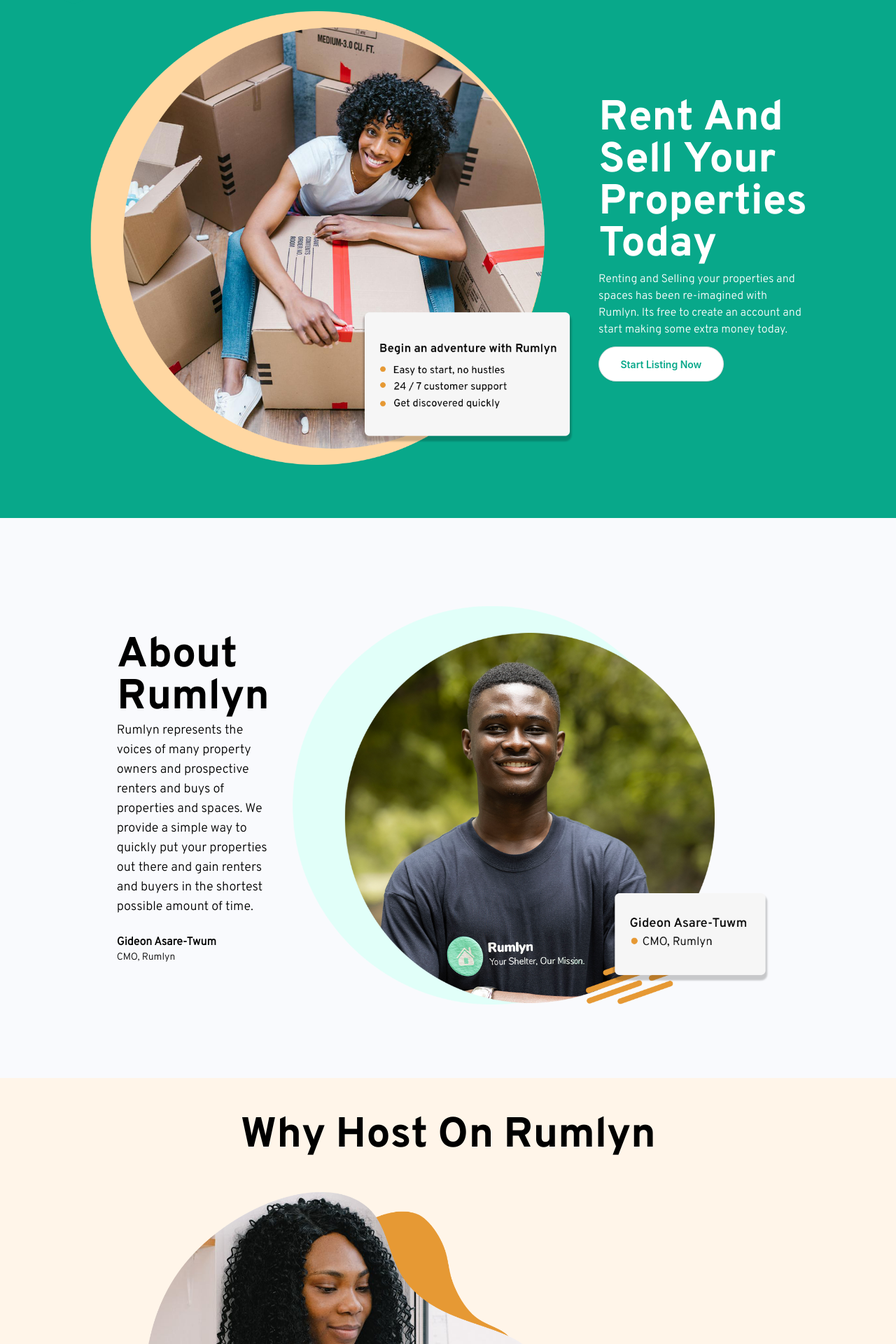
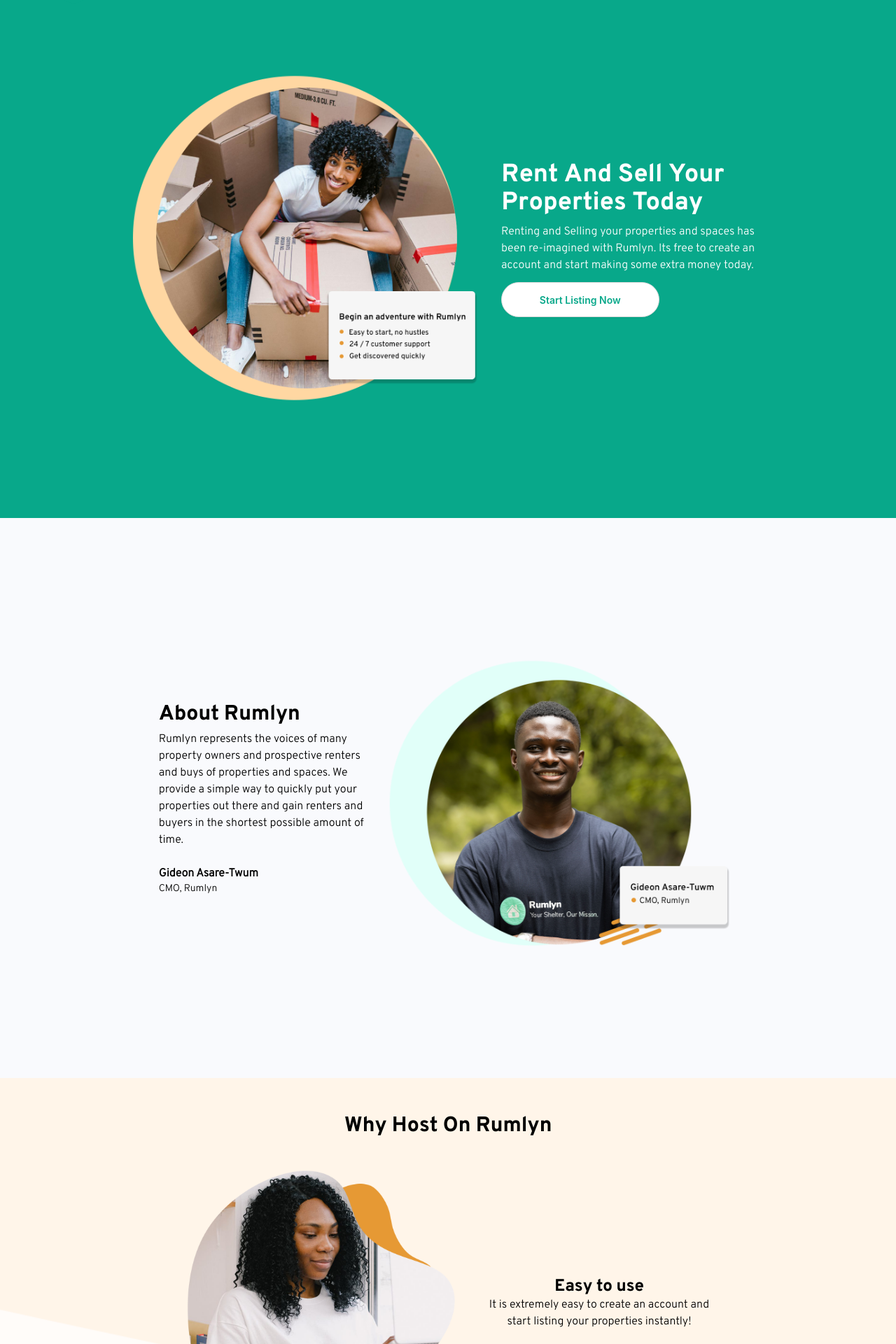
Before and after one commit to koffie99/rumlyn-host-rebuild, a Next.js app: page / in a window 1280 px wide. Shown: the part 60-1980 px from the top of the page at 70% size. Built offline with nearby package versions, Linux system fonts and the light colour scheme.

Commit message:
laptop screen and large screen optimized

```diff
--- a/app/components/WhyCard.jsx
+++ b/app/components/WhyCard.jsx
@@ -12,12 +12,11 @@
         quality={100}
         className={`${
           image_position === "left" ? "block" : "hidden"
-        } h-[50vh] w-full md:h-[500px] md:w-[500px] lg:w-[600px] lg:h-[600px]`}
-        // className="h-[50vh] w-full md:h-[500px] md:w-[500px] lg:w-[700px] lg:h-[700px]"
+        } h-[50vh] w-full md:h-[400px] md:w-[400px] 2xl:w-[600px] 2xl:h-[600px]`}
       />
       <div className="flex-[0.6]">
-        <h2 className="text-2xl lg:text-4xl">{title}</h2>
-        <p className="lg:text-lg">{desc}</p>
+        <h2 className="text-2xl 2xl:text-4xl">{title}</h2>
+        <p className="2xl:text-lg">{desc}</p>
       </div>
       <Image
         width={400}
@@ -27,7 +26,7 @@
         quality={100}
         className={`${
           image_position === "right" ? "block" : "hidden"
-        }  h-[50vh] w-full md:h-[500px] md:w-[500px] lg:w-[600px] lg:h-[600px]`}
+        }  h-[50vh] w-full md:h-[400px] md:w-[400px] 2xl:w-[600px] 2xl:h-[600px]`}
       />
     </div>
   )
--- a/app/screens/login/page.jsx
+++ b/app/screens/login/page.jsx
@@ -57,7 +57,7 @@
 
   return (
     <div className="min-h-screen w-full login-bg flex items-center justify-center gap-8 md:p-0 p-7">
-      <div className="md:h-[80vh] h-fit md:py-0 pb-12 md:flex-[0.5] flex-1 rounded-lg bg-white shadow-2xl flex flex-col items-center">
+      <div className="md:h-[80vh] h-fit lg:h-fit lg:pb-12 md:py-0 pb-12 md:flex-[0.5] lg:flex-[0.4] flex-1 rounded-lg bg-white shadow-2xl flex flex-col items-center">
         <Image
           width={100}
           height={100}
@@ -67,8 +67,8 @@
           className="mt-[-40px] bg-white p-5 rounded-full shadow-2xl"
         />
         <div className="mt-4 flex flex-col items-center">
-          <h2 className="text-2xl">Welcome here</h2>
-          <p className="text-sm">Login to get your listings out there</p>
+          <h2 className="text-2xl lg:text-4xl">Welcome here</h2>
+          <p className="text-sm lg:text-lg">Login to get your listings out there</p>
         </div>
         <div className="flex md:w-[70%] w-[90%] flex-col gap-4 mt-7">
           <input
--- a/app/sections/About.jsx
+++ b/app/sections/About.jsx
@@ -3,10 +3,13 @@
 
 const About = () => {
   return (
-    <div className="h-[100%] md:h-[100vh] md:p-0 p-12 bg-[#f9fafd] flex justify-center items-center gap-6 md:flex-row flex-col" id="about">
+    <div
+      className="h-[100%] md:h-[100vh] md:p-0 p-12 bg-[#f9fafd] flex justify-center items-center gap-6 md:flex-row flex-col"
+      id="about"
+    >
       <div className="flex-[0.6] lg:flex-[0.4]">
-        <h2 className="text-3xl lg:text-6xl">About Rumlyn</h2>
-        <p className="mt-2 lg:text-lg">
+        <h2 className="text-3xl 2xl:text-6xl">About Rumlyn</h2>
+        <p className="mt-2 2xl:text-lg">
           Rumlyn represents the voices of many property owners and prospective
           renters and buys of properties and spaces. We provide a simple way to
           quickly put your properties out there and gain renters and buyers in
@@ -24,7 +27,7 @@
           alt="gideon chief marketting officer"
           src="/images/ogidi.png"
           quality={100}
-          className="h-[50vh] w-full md:h-[500px] md:w-[500px] lg:w-[700px] lg:h-[700px]"
+          className="h-[50vh] w-full md:h-[500px] md:w-[500px] 2xl:w-[700px] 2xl:h-[700px]"
         />
       </div>
     </div>
--- a/app/sections/Contact.jsx
+++ b/app/sections/Contact.jsx
@@ -3,12 +3,15 @@
 
 const Contact = () => {
   return (
-    <div className="h-[100%] bg-[#08a88a] text-white md:p-20 p-5 flex gap-8 md:flex-row flex-col" id="contact">
+    <div
+      className="h-[100%] bg-[#08a88a] text-white md:p-20 p-5 flex gap-8 md:flex-row flex-col"
+      id="contact"
+    >
       <div className="flex-[0.6]">
-        <h2 className="text-3xl mb-3 lg:text-6xl">
+        <h2 className="text-3xl mb-3 2xl:text-6xl">
           We'll love to hear from you
         </h2>
-        <p className="lg:text-lg">
+        <p className="2xl:text-lg">
           We are open for enquiries, questions and directives as to how to use
           the platform to your own advantage. We respond to you as quick as
           possible
@@ -16,7 +19,7 @@
       </div>
       <div className="bg-white h-[70vh] w-full flex-[0.7] rounded-lg contact-bg shadow-2xl md:p-12 p-4">
         <div className="w-full h-fit shadow-2xl bg-white rounded-lg text-black p-12">
-          <h2 className="text-xl lg:text-3xl">
+          <h2 className="text-xl 2xl:text-3xl">
             Don't hesitate, send us a message
           </h2>
           <p>We typically response in about an hour.</p>
--- a/app/sections/Splash.jsx
+++ b/app/sections/Splash.jsx
@@ -10,7 +10,10 @@
   }
 
   return (
-    <div className="h-[100%] md:h-[100vh] py-12 bg-[#08a88a] flex items-center md:flex-row flex-col justify-center gap-7" id="splash">
+    <div
+      className="h-[100%] md:h-[100vh] py-12 bg-[#08a88a] flex items-center md:flex-row flex-col justify-center gap-7"
+      id="splash"
+    >
       <div>
         <Image
           width={500}
@@ -18,11 +21,11 @@
           alt="rumlyn cover photo"
           src="/images/rumlyncover.png"
           quality={100}
-          className="h-[50vh] w-full md:h-[500px] md:w-[500px] lg:w-[700px] lg:h-[700px]"
+          className="h-[50vh] w-full md:h-[500px] md:w-[500px] lg:h-[500px] lg:w-[500px] 2xl:w-[700px] 2xl:h-[700px]"
         />
       </div>
       <div className="md:flex-[0.6] lg:flex-[0.5] flex-1 flex flex-col md:p-0 p-7">
-        <h1 className="lg:text-6xl md:text-4xl text-3xl text-white mb-3 md:text-left text-center">
+        <h1 className="2xl:text-6xl md:text-4xl text-3xl text-white mb-3 md:text-left text-center">
           Rent And Sell Your Properties Today
         </h1>
         <p className="text-white md:text-left text-center">
--- a/app/sections/Why.jsx
+++ b/app/sections/Why.jsx
@@ -7,7 +7,7 @@
       className="h-[100%] py-12 bg-[#ffffff] p-20 text-center flex items-center flex-col bg"
       id="why"
     >
-      <h2 className="text-3xl lg:text-6xl text-center mb-9">
+      <h2 className="text-3xl 2xl:text-6xl text-center mb-9">
         Why Host On Rumlyn
       </h2>
       <div className="flex justify-center flex-col items-center gap-8">
```
